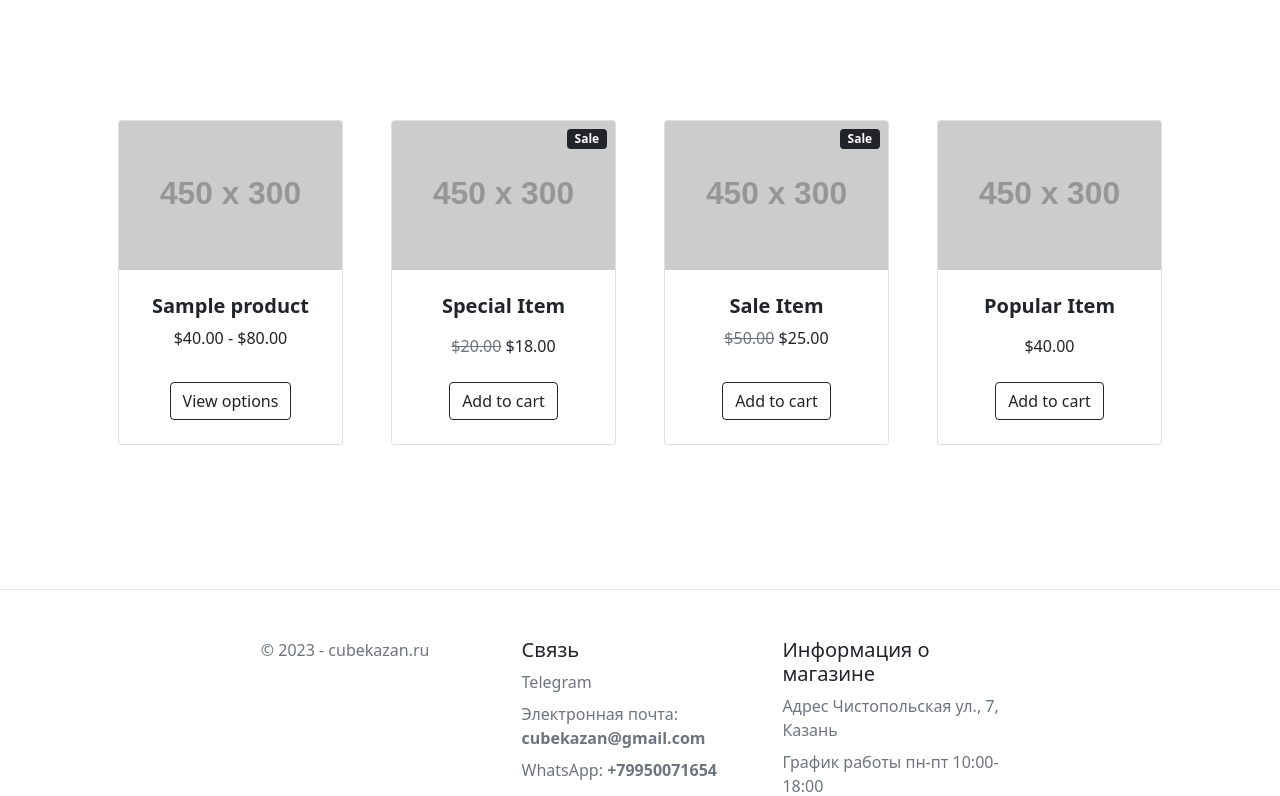
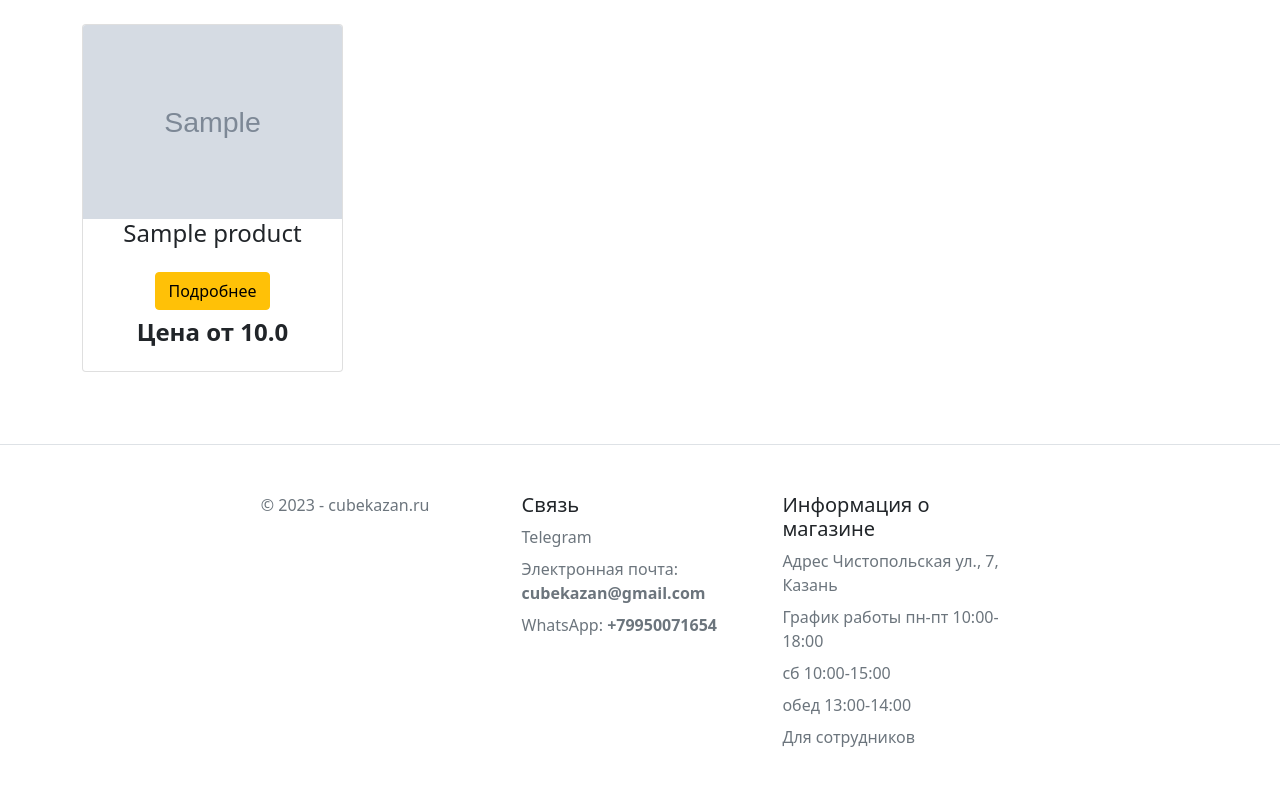
Before and after one commit to Miks-Muks/cube, a Django app: a page that uses shop/templates/shop/base.html in a window 1280 px wide. Shown: the part 103-899 px from the top of the page. After the commit the page ends 850 px from the top, so only its background shows below. Run offline with Django 3.2, Linux system fonts and the light colour scheme; tables that the repository leaves empty hold one stand-in row (values such as "Sample post"); grey boxes marked "Sample" are stand-in pictures; grey boxes labelled with a size stand in for pictures from a placeholder-image service; some libraries are stand-ins or nearby versions.

Commit message:
add func

```diff
--- a/shop/templates/shop/all_category.html
+++ b/shop/templates/shop/all_category.html
@@ -2,7 +2,7 @@
 
 
 {%block content%}
-<main>
+<main class="container">
  {% for c in cat%}
  <div class="card position" style="width: 18rem;">
         <img src="{{c.image_cat.url}}" class="card-img-top" height="200"  alt="...">
--- a/shop/templates/shop/all_product_category.html
+++ b/shop/templates/shop/all_product_category.html
@@ -1,112 +1,45 @@
 {% extends 'shop/base.html'%}
  {%block content%}
-<main>
- {% for p in products%}
- <section class="py-5">
-            <div class="container px-4 px-lg-5 mt-5">
-                <div class="row gx-4 gx-lg-5 row-cols-2 row-cols-md-3 row-cols-xl-4 justify-content-center">
-                    <div class="col mb-5">
-                        <div class="card h-100">
-                            <!-- Product image-->
-                            <img class="card-img-top" src="https://dummyimage.com/450x300/dee2e6/6c757d.jpg" alt="..." />
-                            <!-- Product details-->
-                            <div class="card-body p-4">
-                                <div class="text-center">
-                                    <!-- Product name-->
-                                    <h5 class="fw-bolder">{{p.name_product}}</h5>
-                                    <!-- Product price-->
-                                    $40.00 - $80.00
-                                </div>
-                            </div>
-                            <!-- Product actions-->
-                            <div class="card-footer p-4 pt-0 border-top-0 bg-transparent">
-                                <div class="text-center"><a class="btn btn-outline-dark mt-auto" href="#">View options</a></div>
-                            </div>
-                        </div>
-                    </div>
-                    <div class="col mb-5">
-                        <div class="card h-100">
-                            <!-- Sale badge-->
-                            <div class="badge bg-dark text-white position-absolute" style="top: 0.5rem; right: 0.5rem">Sale</div>
-                            <!-- Product image-->
-                            <img class="card-img-top" src="https://dummyimage.com/450x300/dee2e6/6c757d.jpg" alt="..." />
-                            <!-- Product details-->
-                            <div class="card-body p-4">
-                                <div class="text-center">
-                                    <!-- Product name-->
-                                    <h5 class="fw-bolder">Special Item</h5>
-                                    <!-- Product reviews-->
-                                    <div class="d-flex justify-content-center small text-warning mb-2">
-                                        <div class="bi-star-fill"></div>
-                                        <div class="bi-star-fill"></div>
-                                        <div class="bi-star-fill"></div>
-                                        <div class="bi-star-fill"></div>
-                                        <div class="bi-star-fill"></div>
-                                    </div>
-                                    <!-- Product price-->
-                                    <span class="text-muted text-decoration-line-through">$20.00</span>
-                                    $18.00
-                                </div>
-                            </div>
-                            <!-- Product actions-->
-                            <div class="card-footer p-4 pt-0 border-top-0 bg-transparent">
-                                <div class="text-center"><a class="btn btn-outline-dark mt-auto" href="#">Add to cart</a></div>
-                            </div>
-                        </div>
-                    </div>
-                    <div class="col mb-5">
-                        <div class="card h-100">
-                            <!-- Sale badge-->
-                            <div class="badge bg-dark text-white position-absolute" style="top: 0.5rem; right: 0.5rem">Sale</div>
-                            <!-- Product image-->
-                            <img class="card-img-top" src="https://dummyimage.com/450x300/dee2e6/6c757d.jpg" alt="..." />
-                            <!-- Product details-->
-                            <div class="card-body p-4">
-                                <div class="text-center">
-                                    <!-- Product name-->
-                                    <h5 class="fw-bolder">Sale Item</h5>
-                                    <!-- Product price-->
-                                    <span class="text-muted text-decoration-line-through">$50.00</span>
-                                    $25.00
-                                </div>
-                            </div>
-                            <!-- Product actions-->
-                            <div class="card-footer p-4 pt-0 border-top-0 bg-transparent">
-                                <div class="text-center"><a class="btn btn-outline-dark mt-auto" href="#">Add to cart</a></div>
-                            </div>
-                        </div>
-                    </div>
-                    <div class="col mb-5">
-                        <div class="card h-100">
-                            <!-- Product image-->
-                            <img class="card-img-top" src="https://dummyimage.com/450x300/dee2e6/6c757d.jpg" alt="..." />
-                            <!-- Product details-->
-                            <div class="card-body p-4">
-                                <div class="text-center">
-                                    <!-- Product name-->
-                                    <h5 class="fw-bolder">Popular Item</h5>
-                                    <!-- Product reviews-->
-                                    <div class="d-flex justify-content-center small text-warning mb-2">
-                                        <div class="bi-star-fill"></div>
-                                        <div class="bi-star-fill"></div>
-                                        <div class="bi-star-fill"></div>
-                                        <div class="bi-star-fill"></div>
-                                        <div class="bi-star-fill"></div>
-                                    </div>
-                                    <!-- Product price-->
-                                    $40.00
-                                </div>
-                            </div>
-                            <!-- Product actions-->
-                            <div class="card-footer p-4 pt-0 border-top-0 bg-transparent">
-                                <div class="text-center"><a class="btn btn-outline-dark mt-auto" href="#">Add to cart</a></div>
-                            </div>
-                        </div>
-                    </div>
+<main class="container">
 
-        </section>
-{% endfor%}
 
+      <section class="text-center mb-4">
+
+        <div class="row wow fadeIn">
+
+          {% for item in products %}
+          <div class="col-lg-3 col-md-6 mb-4">
+
+            <div class="card">
+
+              <div class="view overlay">
+                {% comment %} <img src="https://mdbootstrap.com/img/Photos/Horizontal/E-commerce/Vertical/12.jpg" class="card-img-top" {% endcomment %}
+                <img src="{{ item.image.url }}" class="card-img-top">
+<!--                <a href="{%url 'product_detail' item.pk%}">-->
+                  <div class="mask rgba-white-slight"><h4>{{item.name_product}}</h4></div>
+                </a>
+              </div>
+
+              <div class="card-body text-center">
+                <a href="{%url 'product_detail' item.pk%}" class="grey-text">
+                  <h5><button type="button" class="btn btn-warning">Подробнее</button></h5>
+                </a>
+
+                <h4 class="font-weight-bold blue-text">
+                  <strong>
+
+                  Цена от {{ item.price_1 }}
+
+                  </strong>
+                </h4>
+
+              </div>
+
+            </div>
+
+          </div>
+          {% endfor %}
+        </div>
 </main>
-{%include 'include/paginator.html'%}
+
 {%endblock%}
--- a/shop/templates/shop/base.html
+++ b/shop/templates/shop/base.html
@@ -11,8 +11,7 @@
         top: 30px;
     }
               .position{
-        left: 450px;
-        top: -10px;
+
         display: inline-block;
       }
 
--- a/shop/templates/shop/home.html
+++ b/shop/templates/shop/home.html
@@ -19,6 +19,7 @@
       {%endblock%}
 
             {%block map%}
+    <div class="container">
  <div  class="row gx-4 gx-lg-5 align-items-center my-5">
         <h2>Где нас найти ?</h2>
         <div>
@@ -27,5 +28,5 @@
 
       </div>
 
-
+    </div>
 {%endblock%}
--- a/shop/templates/shop/login.html
+++ b/shop/templates/shop/login.html
@@ -22,7 +22,7 @@
                     <label for="password">Пароль</label>
                     <input type="password" name="password" class="form-control" id="password" >
                 </div>
-                <button type="submit" class="btn btn-primary">Login</button>
+                <button type="submit" class="btn btn-success">Login</button>
             </form>
             <hr>
             <div class="text-center">
--- a/shop/templates/shop/show_basket.html
+++ b/shop/templates/shop/show_basket.html
@@ -2,6 +2,7 @@
 
 
 {%block content%}
+
 <section class="h-100 h-custom" style="background-color: white;">
       <div class="container py-5 h-100" style="margin-bottom:50px;">
         <div class="row d-flex justify-content-center align-items-center h-100">
--- a/shop/templates/shop/signup.html
+++ b/shop/templates/shop/signup.html
@@ -32,7 +32,7 @@
                     <label for="password2">Подтвердите пароль</label>
                     <input type="password" name="password2" class="form-control" id="password2">
                 </div>
-                <button type="submit" class="btn btn-primary">Зарегистрироваться</button>
+                <button type="submit" class="btn btn-success">Зарегистрироваться</button>
             </form>
             <hr>
             <div class="text-center">
--- a/shop/urls.py
+++ b/shop/urls.py
@@ -8,7 +8,7 @@ urlpatterns = [
     path('', views.HomeView.as_view(), name='home'),
     path('contacts', cache_page(60)(views.ContactView.as_view()), name='contacts'),
     path('all_categories/', cache_page(60)(views.CategoryList.as_view()), name='all_categories'),
-    path('all_product_category/<slug:slug>', cache_page(60)(views.AllProductCategory.as_view()), name='all_product_category'),
+    path('all_product_category/<slug:slug>', views.AllProductCategory.as_view(), name='all_product_category'),
     path('product_detail/<int:product_pk>', views.ProductDetail.as_view(), name='product_detail'),
     path('show basket', views.show_basket, name='show_basket'),
     path('add_to_basket/<int:product_pk>', views.add_to_basket, name='add_to_basket'),
--- a/shop/views.py
+++ b/shop/views.py
@@ -5,8 +5,7 @@ from django.contrib.auth.decorators import login_required
 from django.db import IntegrityError
 from django.contrib.auth.forms import UserCreationForm, AuthenticationForm
 from django.contrib.auth.models import User
-from django.http import HttpResponse
-
+from django.contrib import messages
 
 from .models import Category, Product, Basket, Orders
 from .forms import OrderForm
@@ -39,7 +38,6 @@ class AllProductCategory(ListView):
     model = Product
     context_object_name = 'products'
     template_name = 'shop/all_product_category.html'
-    paginate_by = 2
 
     def get_queryset(self):
         return self.model.objects.filter(category__slug=self.kwargs['slug'], in_stock=True).select_related(
@@ -89,8 +87,20 @@ def delete_product(request, product_pk):
 
 @login_required
 def create_order(request):
+    if request.method == 'POST':
+        order = Orders.objects.create(user=request.user, name=request.POST['name'],
+                                      phone_number=request.POST['phone_number'])
+        if order:
+            basket = Basket.objects.get(user=request.user)
+            products = basket.products.all()
+            for product in products:
+                order.products.add(product)
 
-    return HttpResponse()
+            basket.delete()
+            return redirect('show_basket')
+    else:
+        message = messages.error(request, 'Введите ваши данные')
+        return render(request, 'shop/show_basket')
 
 
 # View для Auth
```
